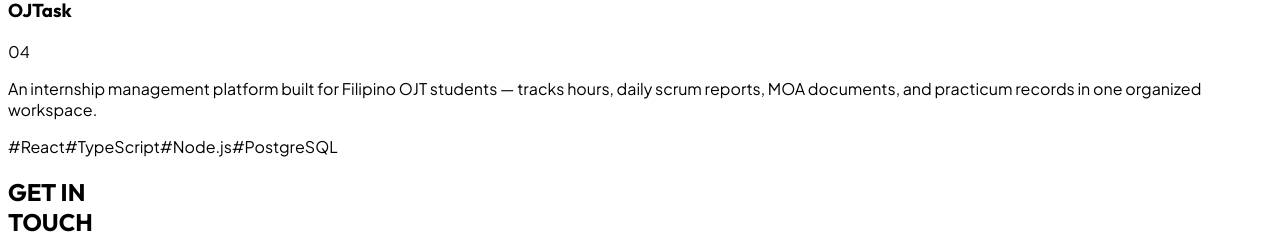
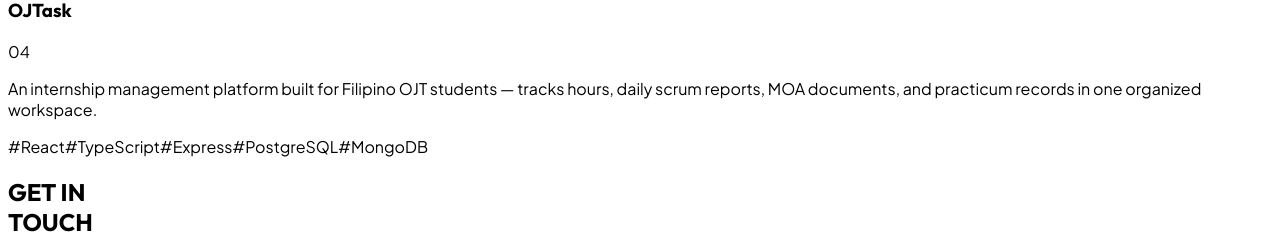
Before and after one commit to Neowiseeeeeee/portfoliowebsite, a React (Vite) app in the folder client/: page / in a window 1280 px wide. Shown: the part 7180-7414 px from the top of the page. Built offline with nearby package versions, Linux system fonts and the light colour scheme; a web font is replaced by a local one.

Commit message:
Update Home page content
Replit-Commit-Author: Agent

```diff
--- a/client/src/pages/Home.tsx
+++ b/client/src/pages/Home.tsx
@@ -36,7 +36,7 @@ const projects = [
   { id: 1, title: "Hospital Management System", description: "A web-based app to manage hospital staff, patients, and billing with real-time room tracking.", technologies: ["HTML","CSS"],                           imageUrl: "https://neowiseeeeeee.github.io/Portfolio-Website/images/Hospital.png",      projectUrl: "https://neowiseeeeeee.github.io/Portfolio-Website/Hospital%20Management/index.html",                               repoUrl: "https://github.com/neowiseeeeeee" },
   { id: 2, title: "Burger Management",          description: "A web-based app that lets you add foods instantly.",                                              technologies: ["HTML","CSS","JavaScript"],             imageUrl: "https://neowiseeeeeee.github.io/Portfolio-Website/images/burger.png",       projectUrl: "https://neowiseeeeeee.github.io/Portfolio-Website/Restaurant%20Management/Burger%20Management.html",              repoUrl: "https://github.com/neowiseeeeeee" },
   { id: 3, title: "Stellar Trading",            description: "An online platform dedicated to providing comprehensive insights into various financial markets.", technologies: ["HTML","CSS","JavaScript","PHP","MySQL"], imageUrl: "https://neowiseeeeeee.github.io/Portfolio-Website/images/Stellartrading.png", projectUrl: "https://neowiseeeeeee.github.io/Portfolio-Website/Stellar_Crypto/Stellar%20Crypto%20Landing%20page.html", repoUrl: "https://github.com/neowiseeeeeee" },
-  { id: 4, title: "OJTask",                      description: "An internship management platform built for Filipino OJT students — tracks hours, daily scrum reports, MOA documents, and practicum records in one organized workspace.", technologies: ["React","TypeScript","Node.js","PostgreSQL"], imageUrl: "/ojtask.png", projectUrl: "https://ojtask-wzzv.onrender.com/", repoUrl: "https://github.com/neowiseeeeeee" },
+  { id: 4, title: "OJTask",                      description: "An internship management platform built for Filipino OJT students — tracks hours, daily scrum reports, MOA documents, and practicum records in one organized workspace.", technologies: ["React","TypeScript","Express","PostgreSQL","MongoDB"], imageUrl: "/ojtask.png", projectUrl: "https://ojtask-wzzv.onrender.com/", repoUrl: "https://github.com/Neowiseeeeeee/OJTask" },
 ];
 
 // ── Shared animation variants ─────────────────────────────────────────────────
```
